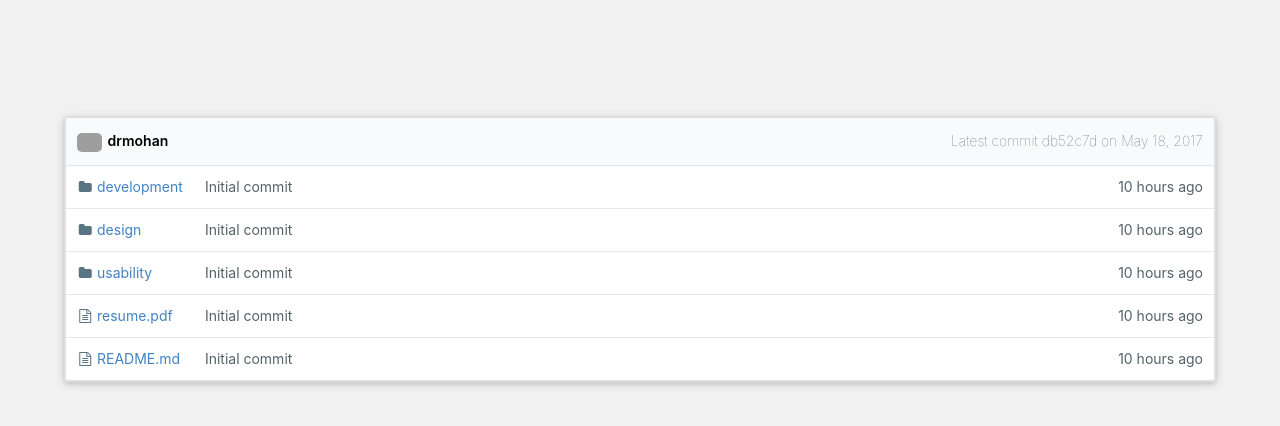
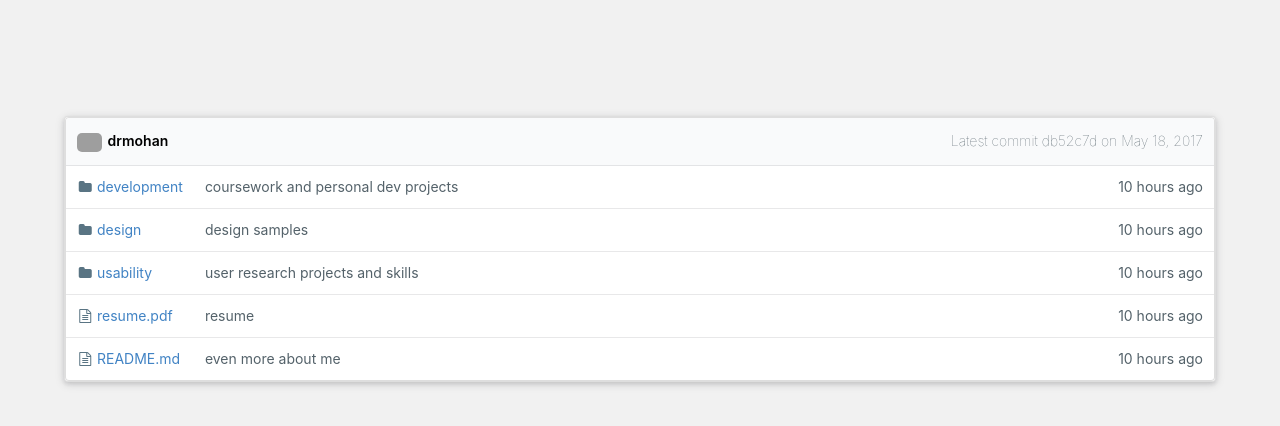
Before and after one commit to TheHelltaker/divyanshukla.github.io, a plain HTML site: page index.html in a window 1280 px wide. Shown: the part 218-644 px from the top of the page. Drawn offline with nearby package versions, Linux system fonts and the light colour scheme; grey boxes are pictures that could not be loaded.

Commit message:
added commit descs

```diff
--- a/partials/parent.html
+++ b/partials/parent.html
@@ -12,35 +12,35 @@
           <td class="collapsing">
             <i class="folder icon"></i><a onclick="openFolder('development')">development</a>
           </td>
-          <td>Initial commit</td>
+          <td>coursework and personal dev projects</td>
           <td class="right aligned collapsing mobile-hide">10 hours ago</td>
         </tr>
         <tr>
           <td class="collapsing">
               <i class="folder icon"></i><a onclick="openFolder('design')">design</a>
           </td>
-          <td>Initial commit</td>
+          <td>design samples</td>
           <td class="right aligned collapsing mobile-hide">10 hours ago</td>
         </tr>
         <tr>
           <td class="collapsing">
               <i class="folder icon"></i><a onclick="openFolder('usability')">usability</a>
           </td>
-          <td>Initial commit</td>
+          <td>user research projects and skills</td>
           <td class="right aligned collapsing mobile-hide">10 hours ago</td>
         </tr>
         <tr>
           <td class="collapsing">
               <i class="file text outline icon"></i><a href="resume.pdf" target="_blank">resume.pdf</a>
           </td>
-          <td>Initial commit</td>
+          <td>resume</td>
           <td class="right aligned collapsing mobile-hide">10 hours ago</td>
         </tr>
         <tr>
           <td class="collapsing">
               <i class="file text outline icon"></i><a onclick="openReadMe('readme')">README.md</a>
           </td>
-          <td>Initial commit</td>
+          <td>even more about me</td>
           <td class="right aligned collapsing mobile-hide">10 hours ago</td>
         </tr>
     </tbody>
```
Also changed, not shown: partials/projects/readme.html (+2 -2 lines).
